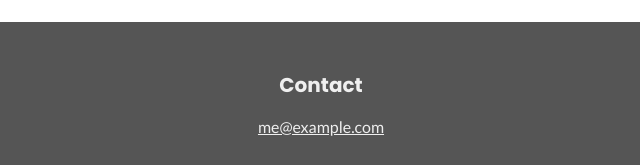
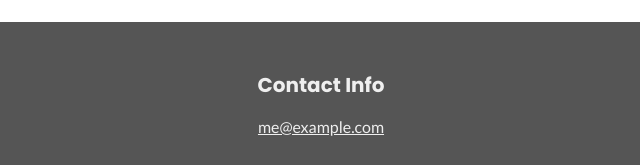
Before and after one commit to Bagera/hack-your-future, a plain HTML site: page week-1/index.html in a window 1280 px wide. Shown: the part 1018-1183 px from the top of the page, 319-959 px from the left. Drawn offline with Linux system fonts and the light colour scheme.

Commit message:
Add better contact info header

```diff
--- a/week-1/index.html
+++ b/week-1/index.html
@@ -84,7 +84,7 @@
     </section>
   </main>
   <footer>
-    <h2>Contact</h2>
+    <h2>Contact Info</h2>
     <a href="mailto:me@example.com">me@example.com</a>
   </footer>
 </body>
```
